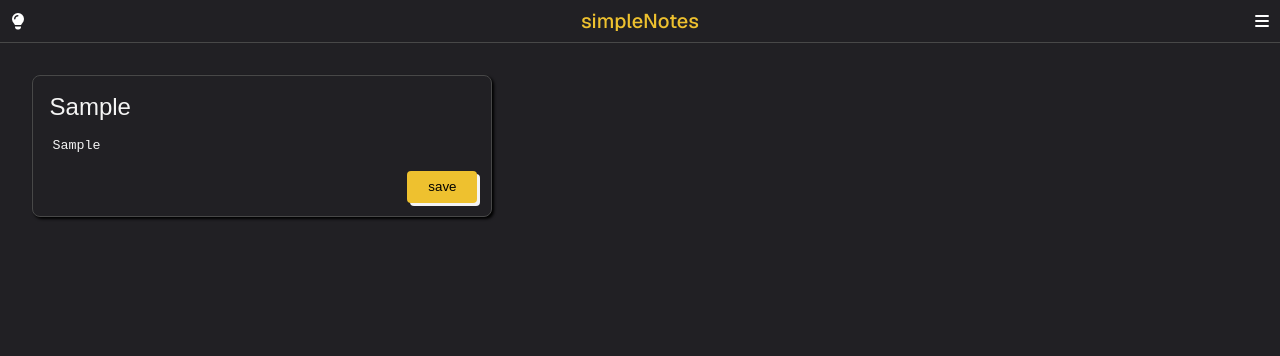
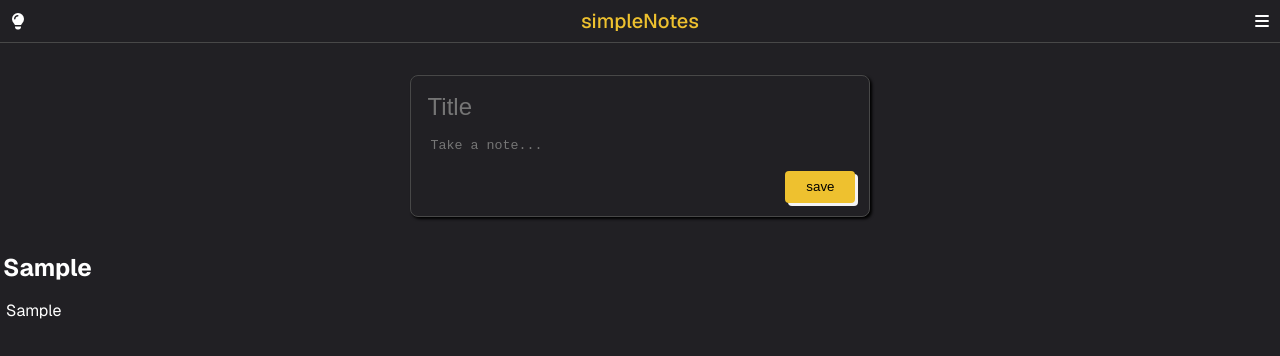
Before and after one commit to rohitparamanixyz-cpu/simpleNotes, a plain HTML site: page index.html in a window 1280 px wide. Both pictures are taken after typing "Sample", "Sample" into the empty fields and a click on the button "save". Drawn offline with nearby package versions, Linux system fonts and the light colour scheme.

Commit message:
Added save notes functionality

```diff
--- /dev/null
+++ b/data.js
@@ -0,0 +1 @@
+export let notesData = []
--- a/index.html
+++ b/index.html
@@ -25,7 +25,7 @@
         </nav>
     </header>
 
-    <section>
+    <section class="input-area">
         <div class="input-field">
             <input type="text" id="note-title-area" class="note-title-area" placeholder="Title">
             <textarea name="note-text-area" id="note-text-area" class="note-text-area" rows="1" cols="50" placeholder="Take a note..." autocorrect="on"></textarea>
@@ -34,10 +34,9 @@
     </section>
 
     <section>
-        <div class="saved-notes"></div>
-        </div>
+        <div class="saved-notes" id="saved-notes"></div>
     </section>
 
-    <script src="script.js"></script>
+    <script src="script.js" type="module"></script>
 </body>
 </html>
--- a/script.js
+++ b/script.js
@@ -1,9 +1,47 @@
-const inputText = document.getElementById('input-text')
+import { notesData } from "./data.js"
 
-inputText.addEventListener('focus', () => {
-    inputText.setAttribute('rows', '8')
-})
+const saveBtn = document.getElementById('save-btn')
 
-inputText.addEventListener('blur', () => {
-    inputText.setAttribute('rows', '1')
-})
+saveBtn.addEventListener('click', addNotes)
+
+function addNotes() {
+    let noteTitleAreaValue = document.getElementById('note-title-area').value
+    let noteTextAreaValue = document.getElementById('note-text-area').value
+
+    if(noteTextAreaValue === '' && noteTitleAreaValue === '') {
+        alert('Nothing to save...')
+    } else {
+       let noteObj = {
+            title: `${noteTitleAreaValue}`,
+            text: `${noteTextAreaValue}`
+        }
+
+        notesData.push(noteObj)
+    }
+
+    document.getElementById('note-title-area').value = ''
+    document.getElementById('note-text-area').value = ''
+
+    renderNotes()
+
+}
+
+function renderNotes() {
+    let savedNotes = document.getElementById('saved-notes')
+
+    let savedNotesHtml = ``
+
+    notesData.forEach(element => {
+        savedNotesHtml += `
+        <div class="note">
+            <div class="note-content">
+               <h2>${element.title}</h2>
+               <p>${element.text}</p>
+            </div>
+            <button id="delete-note-btn" class="delete-note-btn>Delete</button>
+        </div>
+        `
+    });
+
+    savedNotes.innerHTML = savedNotesHtml
+}
--- a/style.css
+++ b/style.css
@@ -34,6 +34,31 @@ ul {
     cursor: pointer;
 }
 
+.input-area{
+    display: flex;
+    justify-content: center;
+    align-items: center;
+}
+
+.notes-area {
+    display: flex;
+    justify-content: center;
+    align-items: flex-start;
+}
+
+h2,
+.note-title-area{
+    font-size: 1.5rem;
+    padding: 3px;
+    margin-bottom: 8px;
+}
+
+p,
+textarea {
+    padding: 6px;
+    margin-bottom: 12px;
+}
+
 .input-field {
     display: flex;
     flex-direction: column;
@@ -56,14 +81,6 @@ ul {
 
 textarea {
     resize: none;
-    padding: 6px;
-    margin-bottom: 12px;
-}
-
-.note-title-area {
-    font-size: 1.5rem;
-    padding: 3px;
-    margin-bottom: 8px;
 }
 
 
```
